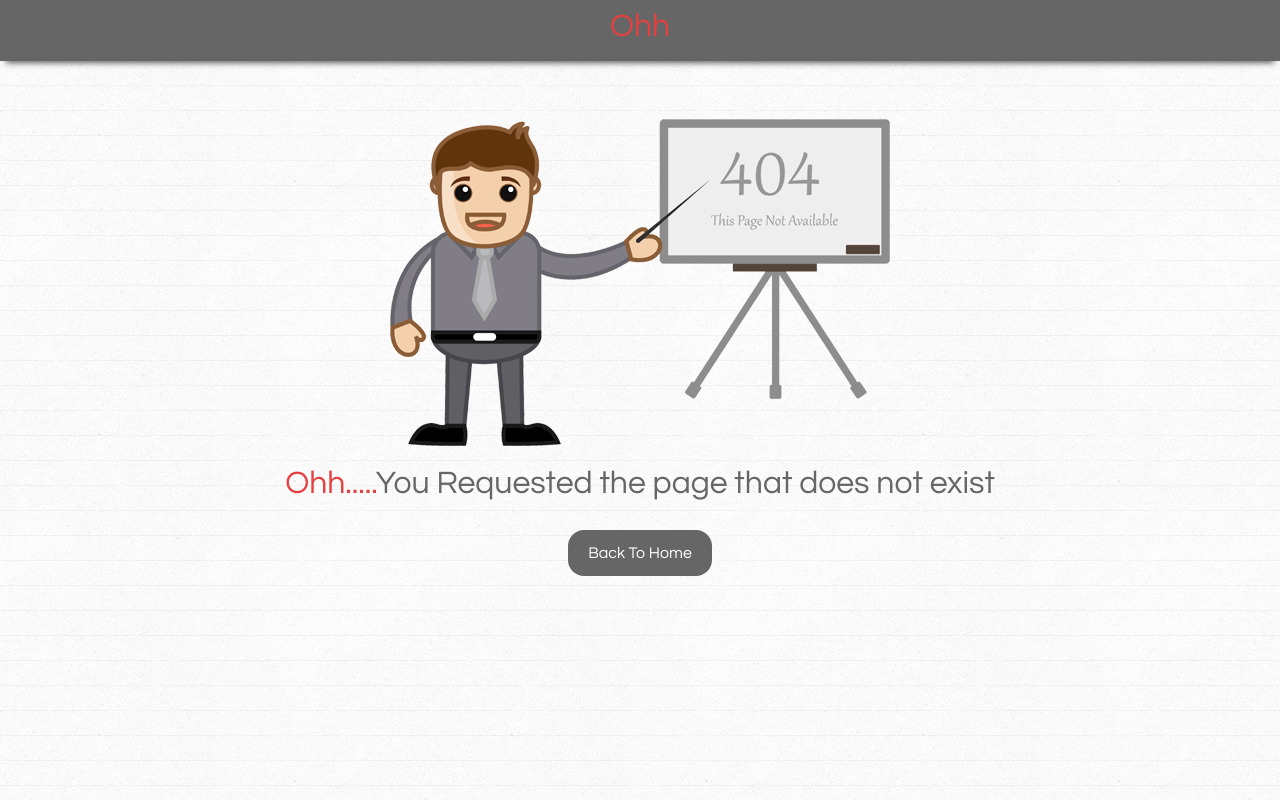
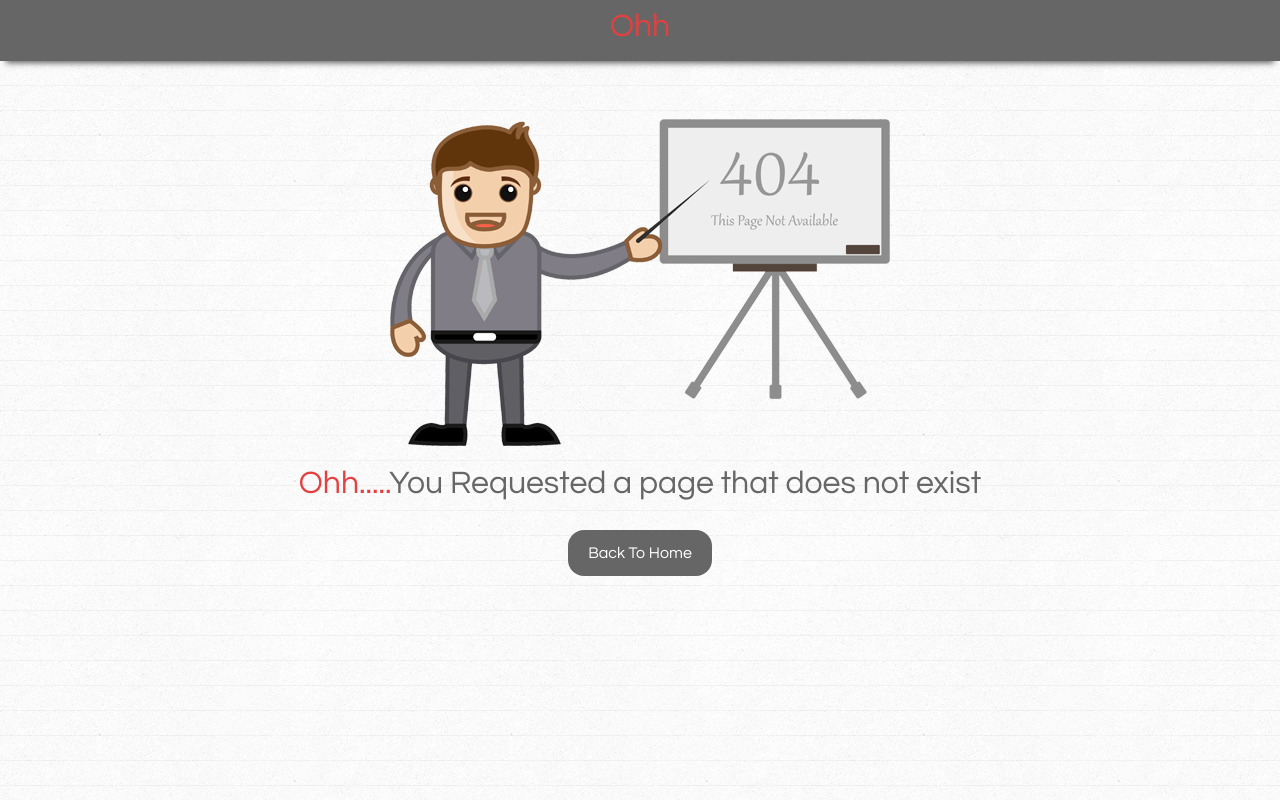
Before and after one commit to rcousland/trivia, a website: page public/404/index.html in a window 1280 px wide. Drawn offline with Linux system fonts and the light colour scheme.

Commit message:
gramma fixes

```diff
--- a/app.js
+++ b/app.js
@@ -4,12 +4,12 @@ const e = require('./config/express.js');
 const gameRoutes = require('./routes/api/game.js')
 const catchAllRoute = require('./routes/catchAll.js')
 
-// Load routes
+// Load Routes
 app.use(express.static('public')); // static files in /public dir
 app.use('/api/game', gameRoutes); // game routes
 app.use(catchAllRoute); //catch all
 
-// Start express
+// Start Express
 app.listen(e.port, e.host, () => {
 	console.log(e.host + ' listening on port: ' + e.port);
 });
--- a/public/404/index.html
+++ b/public/404/index.html
@@ -6,23 +6,23 @@
 		<link href="/404/css/style.css" rel="stylesheet" type="text/css"  media="all" />
 	</head>
 	<body>
-		<!--start-wrap--->
+		<!--start-wrap-->
 		<div class="wrap">
-			<!---start-header---->
-				<div class="header">
-					<div class="logo">
-						<h1><a href="#">Ohh</a></h1>
-					</div>
+			<!--start-header-->
+			<div class="header">
+				<div class="logo">
+					<h1><a href="#">Ohh</a></h1>
 				</div>
-			<!---End-header---->
-			<!--start-content------>
+			</div>
+			<!---End-header-->
+			<!--start-content-->
 			<div class="content">
 				<img src="/404/images/error-img.png" title="error" />
-				<p><span><label>O</label>hh.....</span>You Requested the page that does not exist</p>
+				<p><span><label>O</label>hh.....</span>You Requested a page that does not exist</p>
 				<a href="#">Back To Home</a>
    			</div>
-			<!--End-Content------>
+			<!--End-Content-->
 		</div>
-		<!--End-wrap--->
+		<!--End-wrap-->
 	</body>
 </html>
```
Also changed, not shown: package.json (+3 -8 lines).
